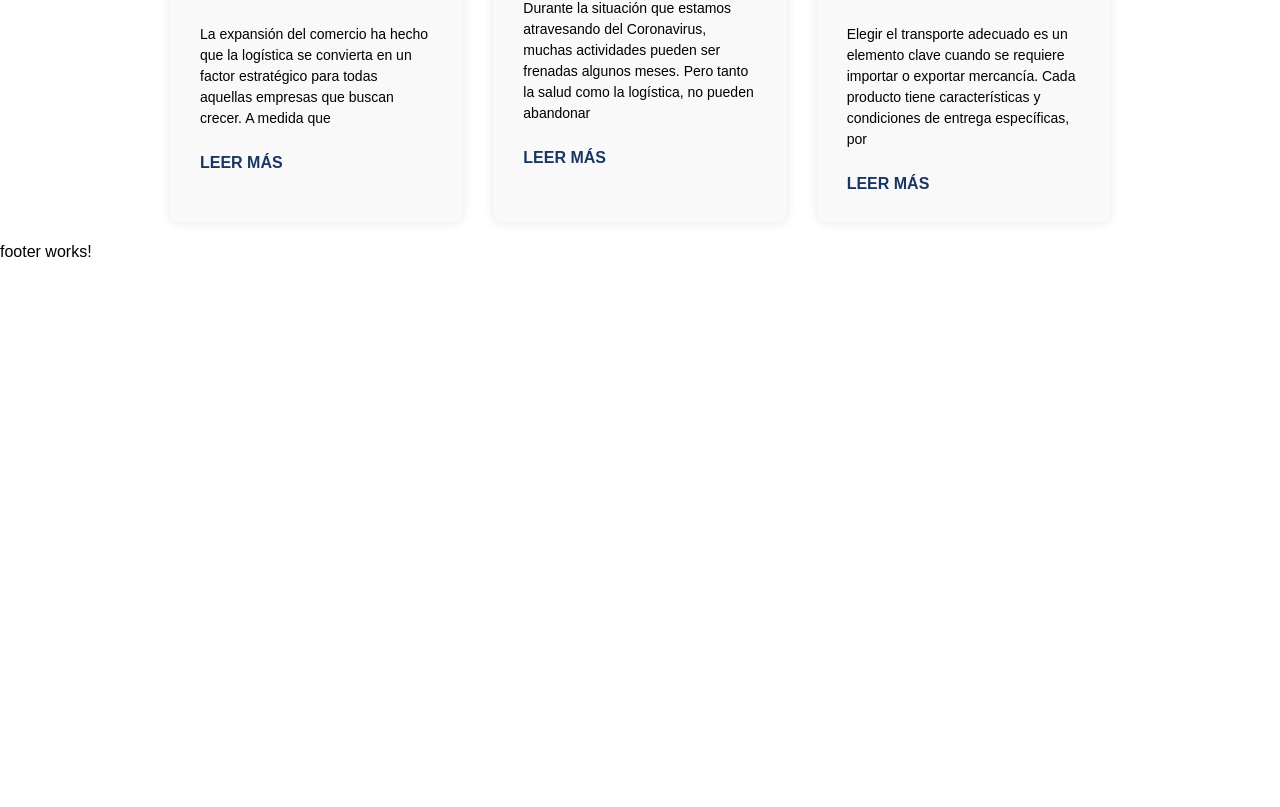
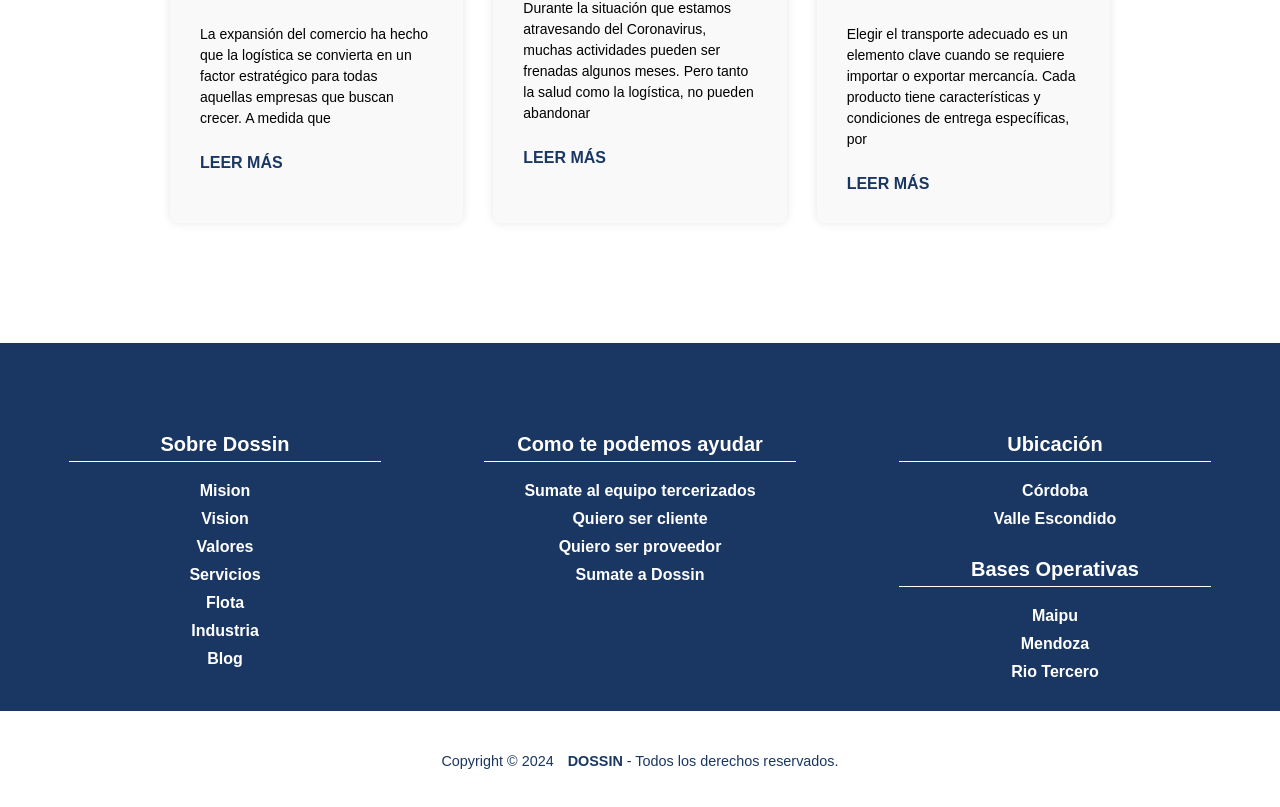
Before and after one commit to ivanlopez0k/Dossin, an Angular app: page / in a window 1280 px wide. Shown: the part 3632-4439 px from the top of the page. Before the commit the page ends 3893 px from the top, so only its background shows below. Built offline with nearby package versions, Linux system fonts and the light colour scheme.

Commit message:
footer con diseño v1 no funcional

```diff
--- a/src/app/feature/home/home/home.component.html
+++ b/src/app/feature/home/home/home.component.html
@@ -168,3 +168,5 @@
         </div>
     </div>
 </div>
+
+<!----------------------------------------------------------------------------------------->
--- a/src/app/feature/home/home/home.component.scss
+++ b/src/app/feature/home/home/home.component.scss
@@ -429,3 +429,5 @@
         grid-template-columns: repeat(1, 1fr);
     }
 }
+
+//----------------------------------------------------------------------------------
--- a/src/app/shared/components/footer/footer.component.html
+++ b/src/app/shared/components/footer/footer.component.html
@@ -1 +1,132 @@
-<p>footer works!</p>
+
+<div class="footer-container">
+    <div class="footer-content">
+        <div class="top-footer">
+            <div class="column about">
+                <div class="title">
+                    <h2>Sobre Dossin</h2>
+                </div>
+
+                <div class="divider"></div>
+                <ul class="lista lista-about">
+                    <li class="item-about">
+                        <a href="#">
+                            <span>Mision</span>
+                        </a>
+                    </li>
+                    <li class="item-about">
+                        <a href="#">
+                            <span>Vision</span>
+                        </a>
+                    </li>
+                    <li class="item-about">
+                        <a href="#">
+                            <span>Valores</span>
+                        </a>
+                    </li>
+                    <li class="item-about">
+                        <a href="#">
+                            <span>Servicios</span>
+                        </a>
+                    </li>
+                    <li class="item-about">
+                        <a href="#">
+                            <span>Flota</span>
+                        </a>
+                    </li>
+                    <li class="item-about">
+                        <a href="#">
+                            <span>Industria</span>
+                        </a>
+                    </li>
+                    <li class="item-about">
+                        <a href="#">
+                            <span>Blog</span>
+                        </a>
+                    </li>
+                </ul>
+            </div>
+
+            <div class="column ayuda">
+                <div class="title">
+                    <h2>Como te podemos ayudar</h2>
+                </div>
+
+                <div class="divider"></div>
+                <ul class="lista lista-ayuda">
+                    <li class="item-ayuda">
+                        <a href="#">
+                            <span>Sumate al equipo tercerizados</span>
+                        </a>
+                    </li>
+                    <li class="item-ayuda">
+                        <a href="#">
+                            <span>Quiero ser cliente</span>
+                        </a>
+                    </li>
+                    <li class="item-ayuda">
+                        <a href="#">
+                            <span>Quiero ser proveedor</span>
+                        </a>
+                    </li>
+                    <li class="item-ayuda">
+                        <a href="#">
+                            <span>Sumate a Dossin</span>
+                        </a>
+                    </li>
+                </ul>
+            </div>
+
+            <div class="column direcciones">
+                <div class="title">
+                    <h2>Ubicación</h2>
+                </div>
+
+                <div class="divider"></div>
+
+                <ul class="lista lista-ubicacion">
+                    <li class="item-ubicacion">
+                        <a href="#">
+                            <span>Córdoba</span>
+                        </a>
+                    </li>
+                    <li class="item-ubicacion">
+                        <a href="#">
+                            <span>Valle Escondido</span>
+                        </a>
+                    </li>
+                </ul>
+
+                <div class="title">
+                    <h2>Bases Operativas</h2>
+                </div>
+
+                <div class="divider"></div>
+
+                <ul class="lista lista-bases">
+                    <li class="item-bases">
+                        <a href="#">
+                            <span>Maipu</span>
+                        </a>
+                    </li>
+                    <li class="item-bases">
+                        <a href="#">
+                            <span>Mendoza</span>
+                        </a>
+                    </li>
+                    <li class="item-bases">
+                        <a href="#">
+                            <span>Rio Tercero</span>
+                        </a>
+                    </li>
+                </ul>
+            </div>
+
+        </div>
+    </div>
+    <div class="bottom-footer">
+        <div class="copyright-footer">
+            <p class="copyright-text">Copyright &copy; {{ currentYear }} <span class="Copyright">DOSSIN</span> - Todos los derechos reservados.</p>
+        </div>
+    </div>
+</div>
--- a/src/app/shared/components/footer/footer.component.scss
+++ b/src/app/shared/components/footer/footer.component.scss
@@ -0,0 +1,156 @@
+.footer-container {
+    margin: 100px auto 0;
+    padding: 0;
+    box-sizing: border-box;
+    justify-content: end;
+    align-content: end;
+    min-width: 100%;
+    background-color: var(--primary-color);
+    color: var(--primary-white);
+}
+a {
+    color: var(--primary-white);
+}
+
+.footer-content {
+    max-height: 100%;
+    width: 100%;
+    height: auto;
+    padding: 70px 30px 20px;
+    max-width: 1300px;
+    margin: 0 auto;
+
+    position: relative;
+}
+
+.divider {
+    width: 80%;
+    height: 1px;
+    background-color: var(--primary-white);
+    margin: 20px auto;
+}
+
+.top-footer {
+    display: grid;
+    grid-template-columns: 1fr 1fr 1fr;
+    grid-gap: 25px;
+    justify-content: end;
+    align-content: end;
+}
+
+.title {
+    position: relative;
+    color: var(--primary-white);
+    font-weight: 500;
+    font-size: 16px;
+    display: flex;
+    justify-content: center;
+    align-items: center;
+    text-align: center;
+    margin: 20px auto;
+    margin-bottom: -15px;
+}
+
+
+.title h2{
+    font-size: 20px;
+}
+
+ul {
+    padding-left: 0;
+}
+
+li {
+    font-size: 16px;
+    text-align: center;
+    margin-bottom: 5px;
+}
+.lista {
+    position: relative;
+    display: flex;
+    flex-direction: column;
+    justify-content: center;
+    align-items: center;
+}
+
+.lista li{
+    list-style: none;
+    margin-bottom: 10px;
+}
+.lista li a{
+    display: inline-block;
+}
+
+.lista li a:hover {
+    color: #b1b1b1;
+}
+
+.lista li a span {
+    font-size: 1em;
+    font-weight: bold;
+    margin-bottom: 10px;
+}
+
+.bottom-footer {
+    color: var(--primary-color);
+    background-color: var(--primary-white);
+    padding: 10px;
+    min-height: 100px;
+    display: flex;
+    align-items: center;
+    justify-content: center;
+    text-align: center;
+}
+
+.copyright-footer {
+    display: flex;
+    flex-direction: column;
+    align-items: flex-end;
+    width: 100%;
+}
+.copyright-text {
+    font-size: 0.9em;
+    width: 100%;
+    margin: 0;
+}
+.Copyright {
+    font-weight: bold;
+    margin-left: 10px;
+}
+
+@media screen and (max-width: 1024px) {
+
+    .top-footer {
+        grid-template-columns: repeat(2, 1fr);
+    }
+}
+
+@media screen and (max-width: 768px) {
+
+    .top-footer {
+        grid-template-columns: repeat(1, 1fr);
+    }
+    .lista li{
+        margin-bottom: 15px;
+    }
+    .bottom-footer {
+        grid-template-columns: 1fr;
+        text-align: center;
+    }
+
+    .copyright-footer {
+        margin-bottom: 0;
+    }
+
+    .Copyright {
+        margin-left: 0;
+        margin-top: 10px;
+    }
+}
+
+@media screen and (max-width: 430px) {
+    .lista li{
+        font-size: 14px;
+        margin-bottom: 20px;
+    }
+}
--- a/src/app/shared/components/footer/footer.component.ts
+++ b/src/app/shared/components/footer/footer.component.ts
@@ -1,10 +1,19 @@
-import { Component } from '@angular/core';
+import { Component, OnInit } from '@angular/core';
 
 @Component({
   selector: 'app-footer',
   templateUrl: './footer.component.html',
   styleUrls: ['./footer.component.scss']
 })
-export class FooterComponent {
+export class FooterComponent  implements OnInit {
+  currentYear: number = new Date().getFullYear();
 
+  ngOnInit(): void {
+    this.getCurrentYear();
+  }
+
+  getCurrentYear(): void {
+    const currentDate = new Date();
+    this.currentYear = currentDate.getFullYear();
+  }
 }
```
